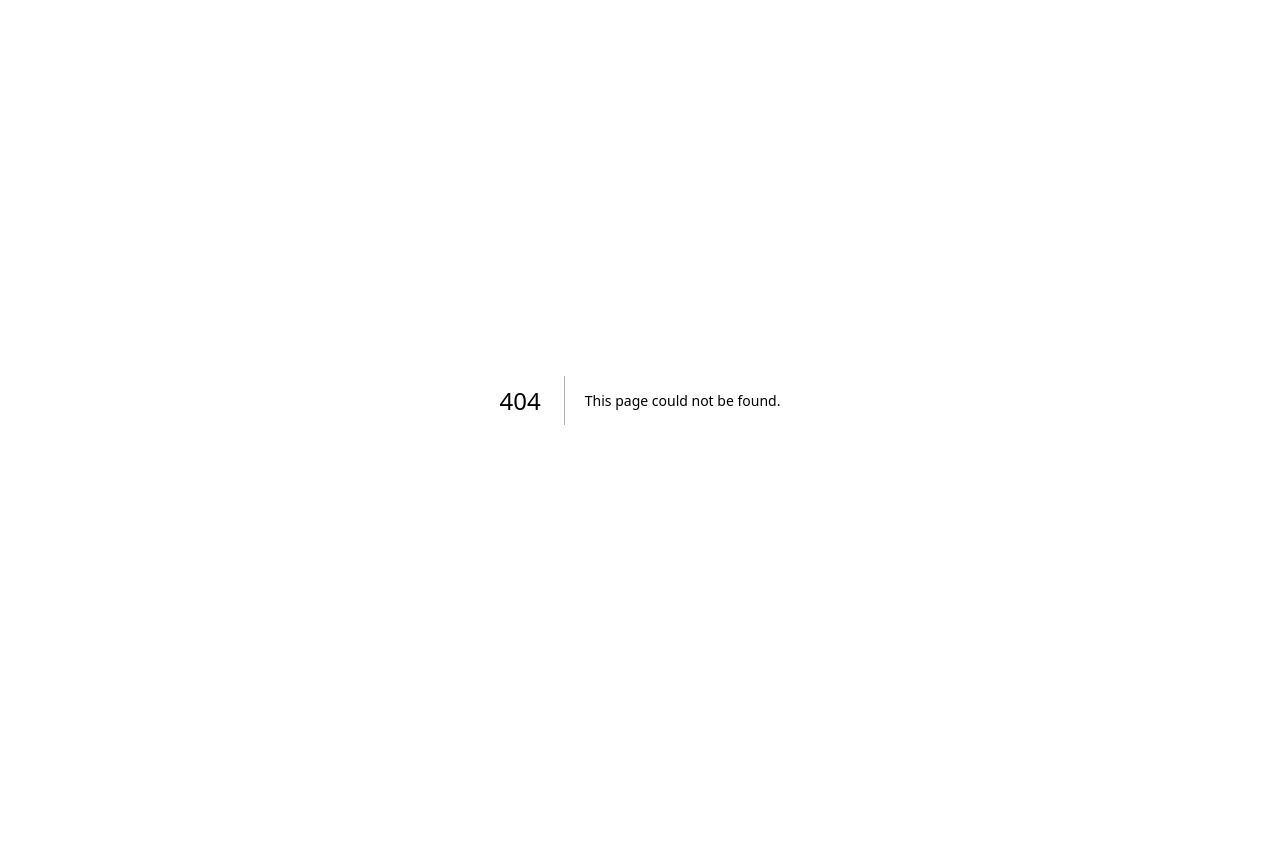
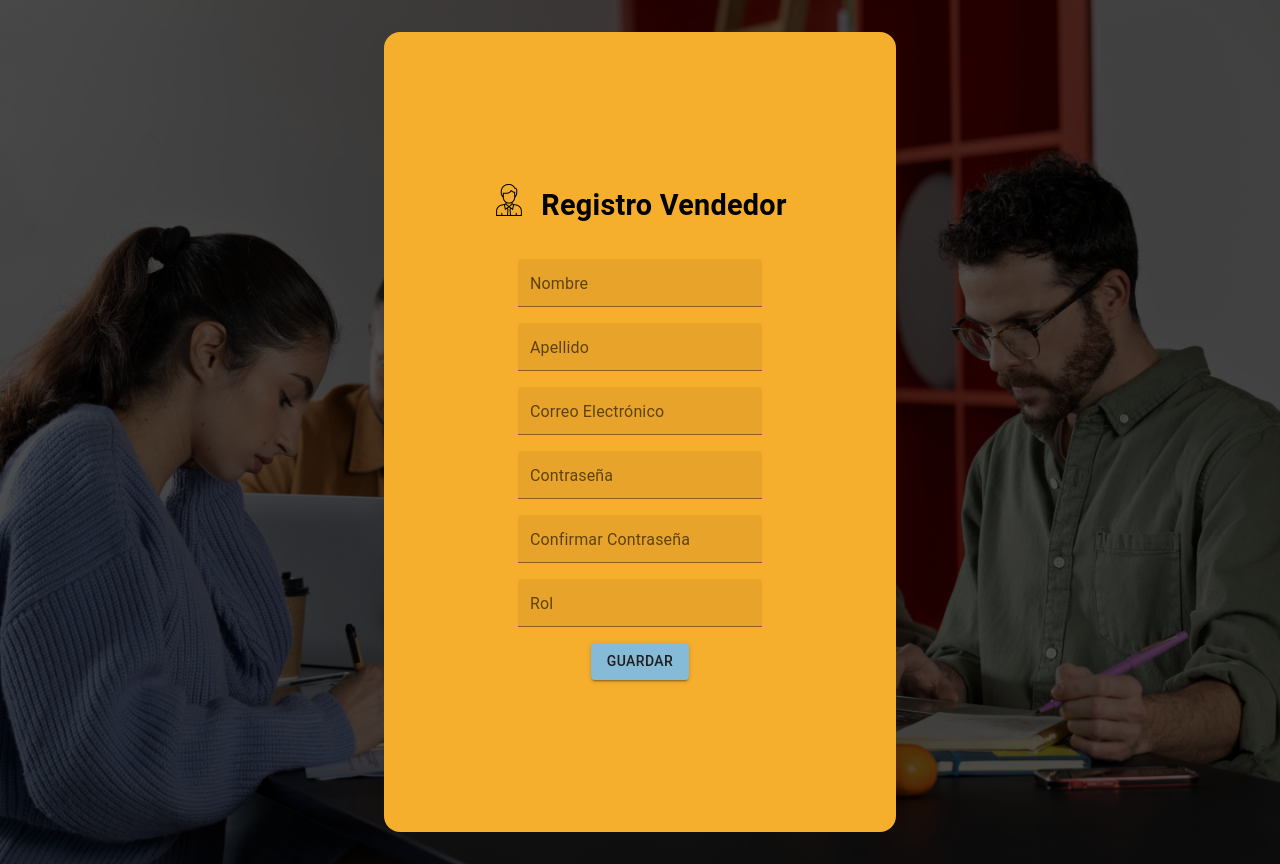
Before and after one commit to CarlosAC-29/Invento_Track, a Next.js app in the folder invento-track-frontend/: page /editar-vendedores in a window 1280 px wide. Before the commit this address had no page. Before the commit the page ends 800 px from the top, so only its background shows below. Built offline with nearby package versions, Linux system fonts and the light colour scheme.

Commit message:
interfaz creada, pendiente logica de backend y boton de volver

```diff
--- /dev/null
+++ b/invento-track-frontend/src/app/editar-vendedores/page.jsx
@@ -0,0 +1,85 @@
+import React from 'react';
+import styles from './styles.module.css'
+import Image from 'next/image';
+import vendorIcon from '../../../public/images/vendedor-icon.png';
+import {
+    Box,
+    Typography,
+    Stack,
+    TextField,
+    Button
+} from '@mui/material';
+
+
+export default function EditarVendedor() {
+    return (
+        <div className={styles.main_container}>
+            <Box
+                sx={{
+                    bgcolor: '#F6AE2D',
+                    height: '100%',
+                    width: '40%',
+                    borderRadius: '1rem',
+                    padding: '2rem 4rem',
+                }}
+            >
+                <Stack
+                    direction='column'
+                    alignItems="center"
+                    justifyContent="center"
+                    spacing={2}
+                    sx={{ height: '100%', padding: '2rem 0'}}
+                >
+                    <Box sx={{ display: 'flex' }}>
+                        <Image src={vendorIcon} width={32} />
+                        <Typography sx={{
+                            color: '#000000',
+                            fontSize: '1.8rem',
+                            marginLeft: '1rem',
+                            fontWeight: 'bold',
+                            marginBottom: '1rem'
+                        }}>
+                            Registro Vendedor
+                        </Typography>
+                    </Box>
+                    <TextField
+                        size="small"
+                        id="filled-basic"
+                        label="Nombre"
+                        variant="filled" />
+                    <TextField
+                        size="small"
+                        id="filled-basic"
+                        label="Apellido"
+                        variant="filled" />
+                    <TextField
+                        size="small"
+                        id="filled-basic"
+                        label="Correo Electrónico"
+                        variant="filled" />
+                    <TextField
+                        size="small"
+                        id="filled-basic"
+                        label="Contraseña"
+                        variant="filled" />
+                    <TextField
+                        size="small"
+                        id="filled-basic"
+                        label="Confirmar Contraseña"
+                        variant="filled" />
+                    <TextField
+                        size="small"
+                        id="filled-basic"
+                        label="Rol"
+                        variant="filled" />
+                    <Button
+                        variant="contained"
+                        sx={{ bgcolor: '#86BBD8', color: '#1E1E1E' }}
+                    >
+                        Guardar
+                    </Button>
+                </Stack>
+            </Box>
+        </div>
+    );
+}
--- /dev/null
+++ b/invento-track-frontend/src/app/editar-vendedores/styles.module.css
@@ -0,0 +1,7 @@
+.main_container{
+    height: 100vh;
+    width: 100%;
+    display: flex;
+    justify-content: center;
+    align-items: center;
+}
--- a/invento-track-frontend/src/app/globals.css
+++ b/invento-track-frontend/src/app/globals.css
@@ -87,12 +87,12 @@ body {
 
 body {
   color: rgb(var(--foreground-rgb));
-  background: linear-gradient(
-      to bottom,
-      transparent,
-      rgb(var(--background-end-rgb))
-    )
-    rgb(var(--background-start-rgb));
+  background-image: url("../../public/images/login-background-app.png");
+  background-size: cover;
+  background-repeat: no-repeat;
+  background-attachment: fixed;
+  background-position: center;
+  padding: 2rem 0;
 }
 
 a {
```
Also changed, not shown: invento-track-frontend/public/images/login-background-app.png (added), invento-track-frontend/public/images/vendedor-icon.png (added).
